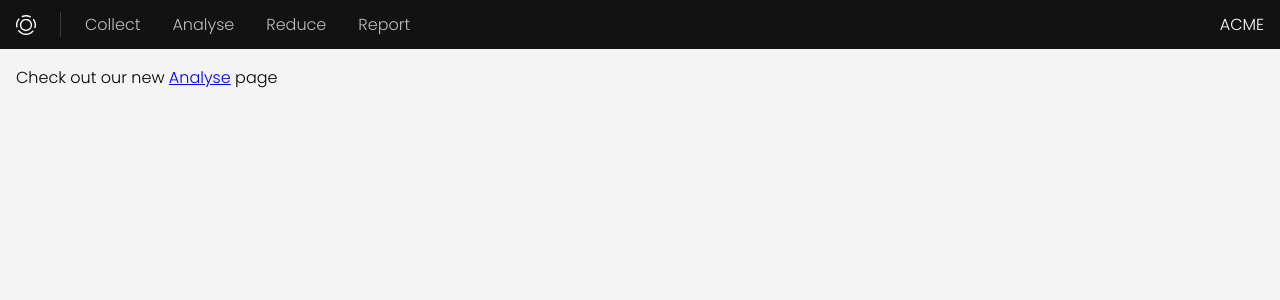
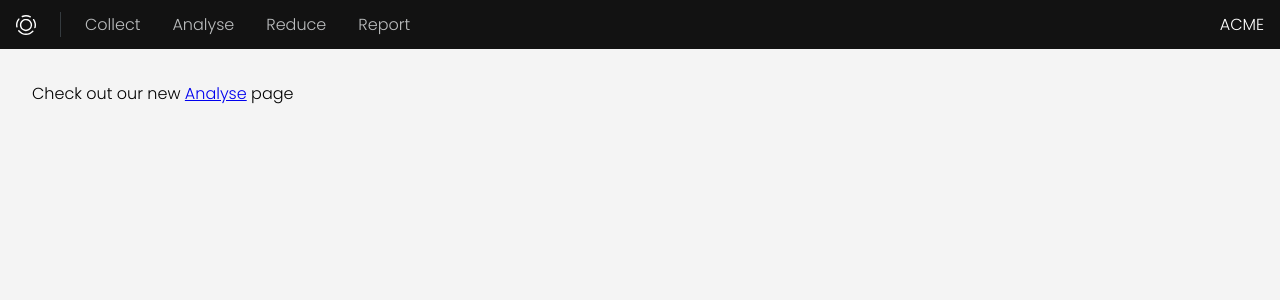
Before and after one commit to stoikerty/emissions-visualisation, a Next.js app: page / in a window 1280 px wide. Shown: the top 300 px of the page. Built offline with nearby package versions, Linux system fonts and the light colour scheme.

Commit message:
remove text styles from global scope

```diff
--- a/src/app/analyse/Introduction/index.tsx
+++ b/src/app/analyse/Introduction/index.tsx
@@ -1,6 +1,8 @@
+import styles from "./styles.module.css";
+
 export default function Introduction() {
   return (
-    <>
+    <div className={styles.container}>
       <h5>Antwerp plant</h5>
       <p>
         The carbon emissions dashboard of our chemical plant in Antwerp contains
@@ -8,6 +10,6 @@ export default function Introduction() {
         of the facilities in the surrounding area. This information is essential
         in order to monitor and reduce our carbon footprint.
       </p>
-    </>
+    </div>
   );
 }
--- /dev/null
+++ b/src/app/analyse/Introduction/styles.module.css
@@ -0,0 +1,23 @@
+.container {
+  max-width: 645px;
+
+  > h5 {
+    font-size: 20px;
+    line-height: 26px;
+    text-align: left;
+    text-underline-position: from-font;
+    text-decoration-skip-ink: none;
+    color: #081014;
+    padding-bottom: 16px;
+  }
+
+  > p {
+    font-size: 14px;
+    line-height: 20px;
+    letter-spacing: 0.1599999964237213px;
+    text-align: left;
+    text-underline-position: from-font;
+    text-decoration-skip-ink: none;
+    color: #4b5154;
+  }
+}
--- a/src/app/globals.css
+++ b/src/app/globals.css
@@ -13,22 +13,3 @@
 body {
   background-color: #f4f4f4;
 }
-
-h5 {
-  font-size: 20px;
-  line-height: 26px;
-  text-align: left;
-  text-underline-position: from-font;
-  text-decoration-skip-ink: none;
-  color: #081014;
-}
-
-p {
-  font-size: 14px;
-  line-height: 20px;
-  letter-spacing: 0.1599999964237213px;
-  text-align: left;
-  text-underline-position: from-font;
-  text-decoration-skip-ink: none;
-  color: #4b5154;
-}
--- a/src/components/PageContainer/styles.module.css
+++ b/src/components/PageContainer/styles.module.css
@@ -1,3 +1,3 @@
 .container {
-  padding: 16px;
+  padding: 32px;
 }
```
Also changed, not shown: _Notes/Notes.md (line endings or trailing spaces).
